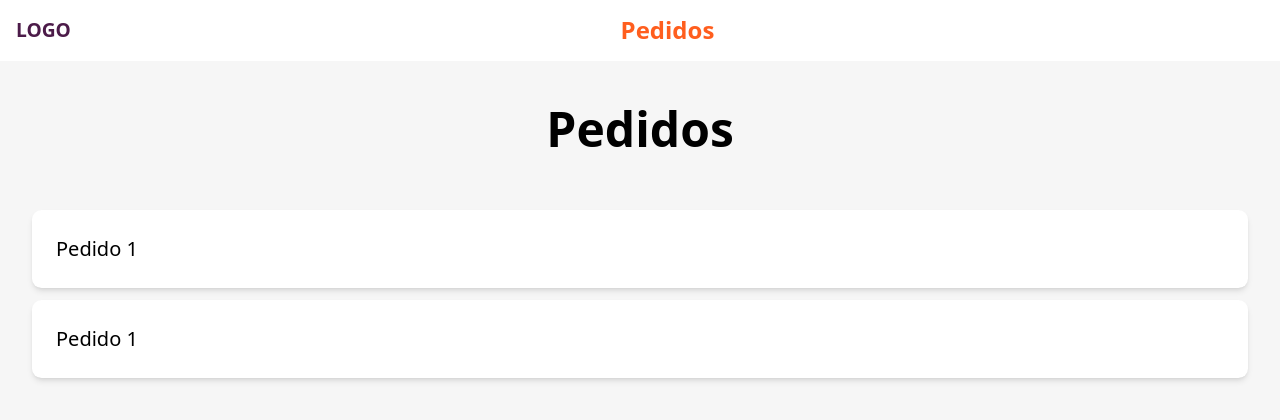
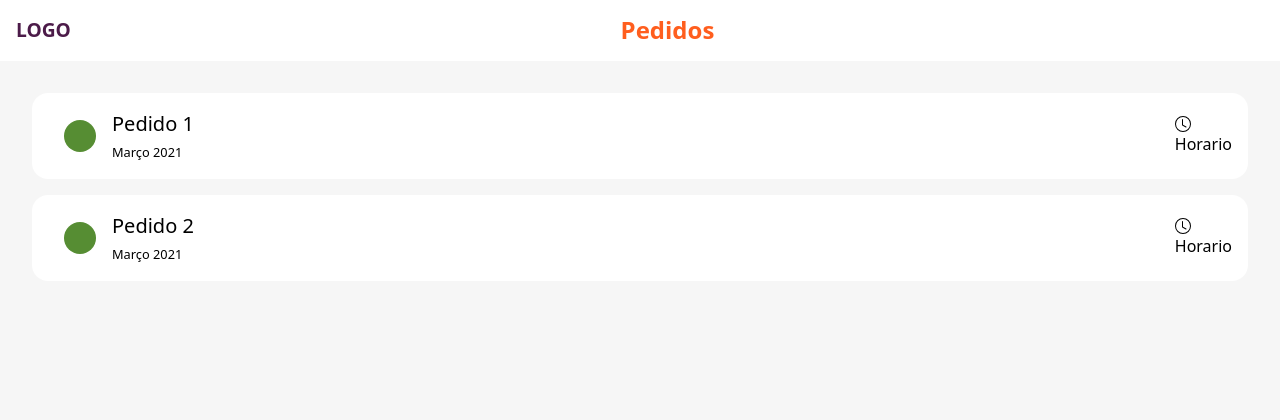
Before and after one commit to commandee/web, an Astro site: page /lista in a window 1280 px wide. Built offline with nearby package versions, Linux system fonts and the light colour scheme; Astro itself is replaced by a stand-in of ours.

Commit message:
estilizando card dos pedidos

```diff
--- a/src/components/CardPed.astro
+++ /dev/null
@@ -1,42 +0,0 @@
----
-const { title, body } = Astro.props;
----
-
-<li>
-    <h2>
-        {title}
-    </h2>
-    {body}
-</li>
-
-<style>
-    li {
-        list-style: none;
-        display: flex;
-        padding: 1.5rem;
-        margin: 0.8rem 0;
-        background-color: var(--branco);
-        border-radius: 0.6rem;
-        background-position: 100%;
-        transition: background-position 0.6s cubic-bezier(0.22, 1, 0.36, 1);
-        box-shadow: 0 4px 6px -1px rgba(0, 0, 0, 0.1),
-            0 2px 4px -2px rgba(0, 0, 0, 0.1);
-    }
-
-    li > a {
-		width: 100%;
-		text-decoration: none;
-		line-height: 1.4;
-		padding: 1rem 1.3rem;
-		border-radius: 0.35rem;
-		color: var(--roxo);
-		background-color: var(--branco);
-		opacity: 0.8;
-	}
-
-    h2 {
-		margin: 0;
-		font-size: 1.25rem;
-		transition: color 0.6s cubic-bezier(0.22, 1, 0.36, 1);
-	}
-</style>
--- /dev/null
+++ b/src/components/pedidos/CardPed.astro
@@ -0,0 +1,67 @@
+---
+const { title } = Astro.props;
+---
+
+<li>
+    <div>
+        <div class="baller"></div>
+
+        <div>
+            <h2>{title}</h2>
+
+            <small>
+                <time datetime="2021-03-01">Março 2021</time>
+            </small>
+        </div>
+    </div>
+    <figure>
+        <img src="/clock.svg" />
+        <figcaption>Horario</figcaption>
+    </figure>
+</li>
+
+<style>
+    li {
+        background-color: var(--branco);
+        display: flex;
+        align-items: center;
+        justify-content: space-between;
+        border-radius: 1rem;
+        padding-inline: 1rem;
+        padding-block: 1rem;
+        margin-bottom: 1rem;
+    }
+
+    li > a {
+        width: 100%;
+        text-decoration: none;
+        line-height: 1.4;
+        padding: 1rem 1.3rem;
+        border-radius: 0.35rem;
+        color: var(--roxo);
+        background-color: var(--branco);
+        opacity: 0.8;
+    }
+
+    li > div{
+        width: 40%;
+        display: flex;
+        flex-direction: row;
+        align-items: center;
+    }
+
+    h2 {
+        margin: 0;
+        font-size: 1.25rem;
+        transition: color 0.6s cubic-bezier(0.22, 1, 0.36, 1);
+    }
+
+    .baller{
+        height: 2rem;
+        aspect-ratio: 1/1;
+        margin-inline: 1rem;
+        background-color: var(--verde);
+        border-radius: 50%;
+
+    }
+</style>
--- a/src/components/NavPed.astro
+++ b/src/components/pedidos/NavPed.astro
@@ -22,7 +22,7 @@
         color: var(--laranja);
         font-weight: bold;
         font-size: 1rem;
-        aling-items: center;
+        align-items: center;
         flex-grow: 1;
 
     }
@@ -40,4 +40,5 @@
         text-decoration: none;
         color: var(--roxo);
     }
+
 </style>
--- a/src/layouts/LayoutNav.astro
+++ b/src/layouts/LayoutNav.astro
@@ -9,7 +9,7 @@ export interface Props {
 const { title } = Astro.props;
 ---
 
-<Layout title="A">
+<Layout title={title}>
     <Nav/>
     <h1>{title}</h1>
     <slot/>
--- a/src/pages/lista.astro
+++ b/src/pages/lista.astro
@@ -1,18 +1,17 @@
 ---
 import Layout from "../layouts/Layout.astro";
-import NavPed from "../components/NavPed.astro";
-import CardPed from "../components/CardPed.astro";
+import NavPed from "../components/pedidos/NavPed.astro";
+import CardPed from "../components/pedidos/CardPed.astro";
 ---
 
 <Layout title="Lista de Pedidos">
     <NavPed />
 
     <main>
-        <h3>Pedidos</h3>
+
         <ul role="list">
             <CardPed title="Pedido 1" />
-
-            <CardPed title="Pedido 1" />
+            <CardPed title="Pedido 2" />
         </ul>
     </main>
 </Layout>
```
Also changed, not shown: public/clock.svg (added), src/components/pedidos/listaPed.astro (added).
